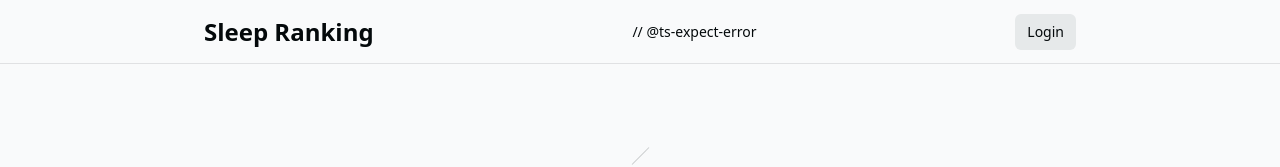
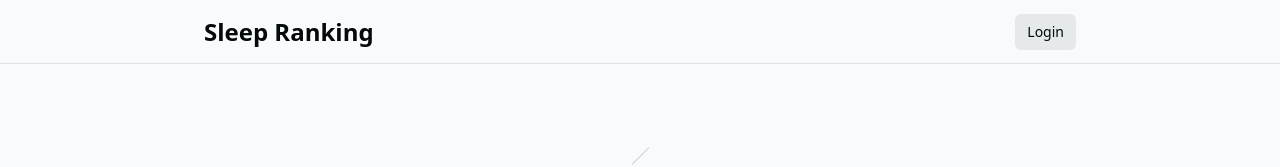
Before and after one commit to WilsonLimSet/SleepRanking, a Next.js app: page / in a window 1280 px wide. Shown: the top 167 px of the page. Built offline with nearby package versions, Linux system fonts and the light colour scheme; no server answers.

Commit message:
retry deployment

```diff
--- a/app/page.tsx
+++ b/app/page.tsx
@@ -9,8 +9,8 @@ export default async function Home() {
       <nav className="w-full flex justify-center border-b border-b-foreground/10 h-16">
         <div className="w-full max-w-4xl flex justify-between items-center p-3 text-sm">
           <p className="text-2xl font-bold ">Sleep Ranking</p>
-          // @ts-expect-error
-             { <AuthButton />}
+
+          { <AuthButton />}
         </div>
       </nav>
 
--- a/package.json
+++ b/package.json
@@ -15,7 +15,7 @@
     "@supabase/ssr": "^0.0.10",
     "@supabase/supabase-js": "^2.26.0",
     "@types/node": "20.1.4",
-    "@types/react": "18.2.6",
+    "@types/react": "18.2.8",
     "@types/react-dom": "18.2.4",
     "bufferutil": "^4.0.8",
     "encoding": "^0.1.13",
```
Also changed, not shown: 1 other file (tests, documents, lock files or other folders).
